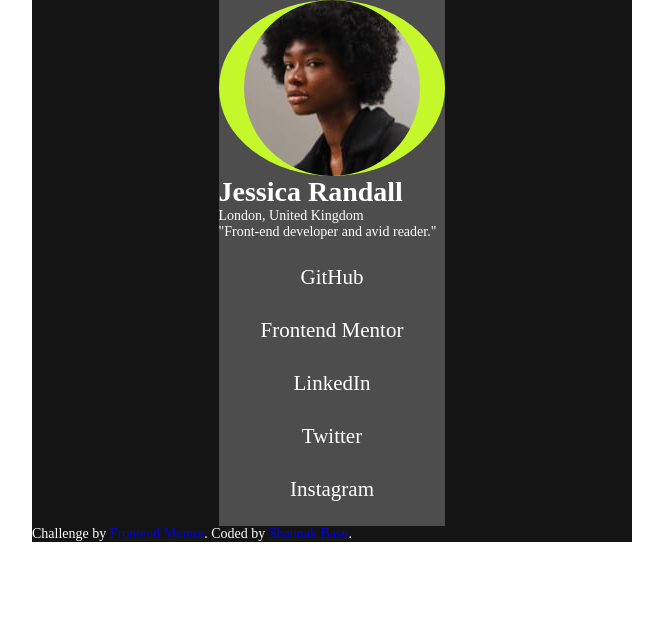
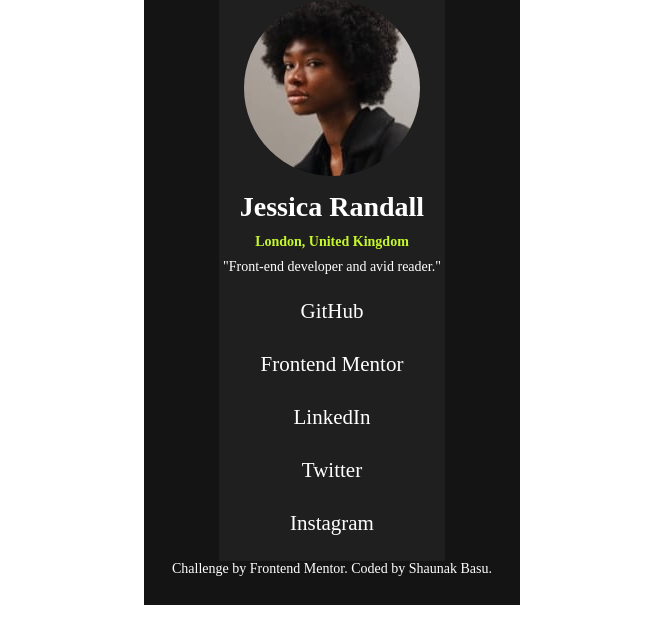
Before and after one commit to basushaunak/social-links-profile-FM, a plain HTML site: page index.html in a window 1280 px wide. Shown: the whole page, without its empty margins (308-971 px from the left). Drawn offline with Linux system fonts and the light colour scheme.

Commit message:
Completed

```diff
--- a/css/style.css
+++ b/css/style.css
@@ -53,14 +53,32 @@ html{
     color: var(--white);
 }
 
+h1{
+    text-align: center;
+    line-height: 1.2em;
+    padding-block-start: 0.5em;
+}
+
+p{
+    text-align: center;
+}
+
+#location{
+    color: var(--green);
+    font-weight: 700;
+    line-height: 1.5em;
+    padding-block: 0.5em;
+}
+
 .wrapper{
     background-color: var(--grey-900);
-    width: clamp(350px, 50%, 600px);
+    width: clamp(350px, 50%, 500px);
     margin-inline: auto;
+    max-width: fit-content;
 }
 
 .user-card{
-    background-color: var(--grey-400);
+    background-color: var(--grey-800);
     width: 80%;
     max-width: fit-content;
     margin-inline: auto;
@@ -79,6 +97,7 @@ html{
     text-align: center;
     font-size: 1.5rem;
     padding: 0.5em 2em;
+    border-radius: 10px;
 }
 .button:hover{
     background-color: var(--green);
@@ -86,11 +105,11 @@ html{
     cursor: pointer;
 }
 
-
+/*
 #avatar-div{
     background-color: var(--green);
     border-radius: 50%;
-}
+} */
 
 #avatar{
     object-fit: cover;
@@ -98,3 +117,15 @@ html{
     display: block;
     margin-inline: auto;
 }
+
+.attribution{
+    padding-block-end: 2em;
+    padding-inline: 2em;
+}
+.attribution  a{
+    text-decoration: none;
+    color: var(--white);
+}
+.attribution a:hover{
+    color: var(--green);
+}
--- a/index.html
+++ b/index.html
@@ -16,7 +16,7 @@
         <img id="avatar" src="./assets/images/avatar-jessica.jpeg" alt="User's avatar">
       </div>
       <h1>Jessica Randall</h1>
-      <p>London, United Kingdom</p>
+      <p id="location">London, United Kingdom</p>
       <p>"Front-end developer and avid reader."</p>
       <div id="links">
         <p class="button">GitHub</p>
```
